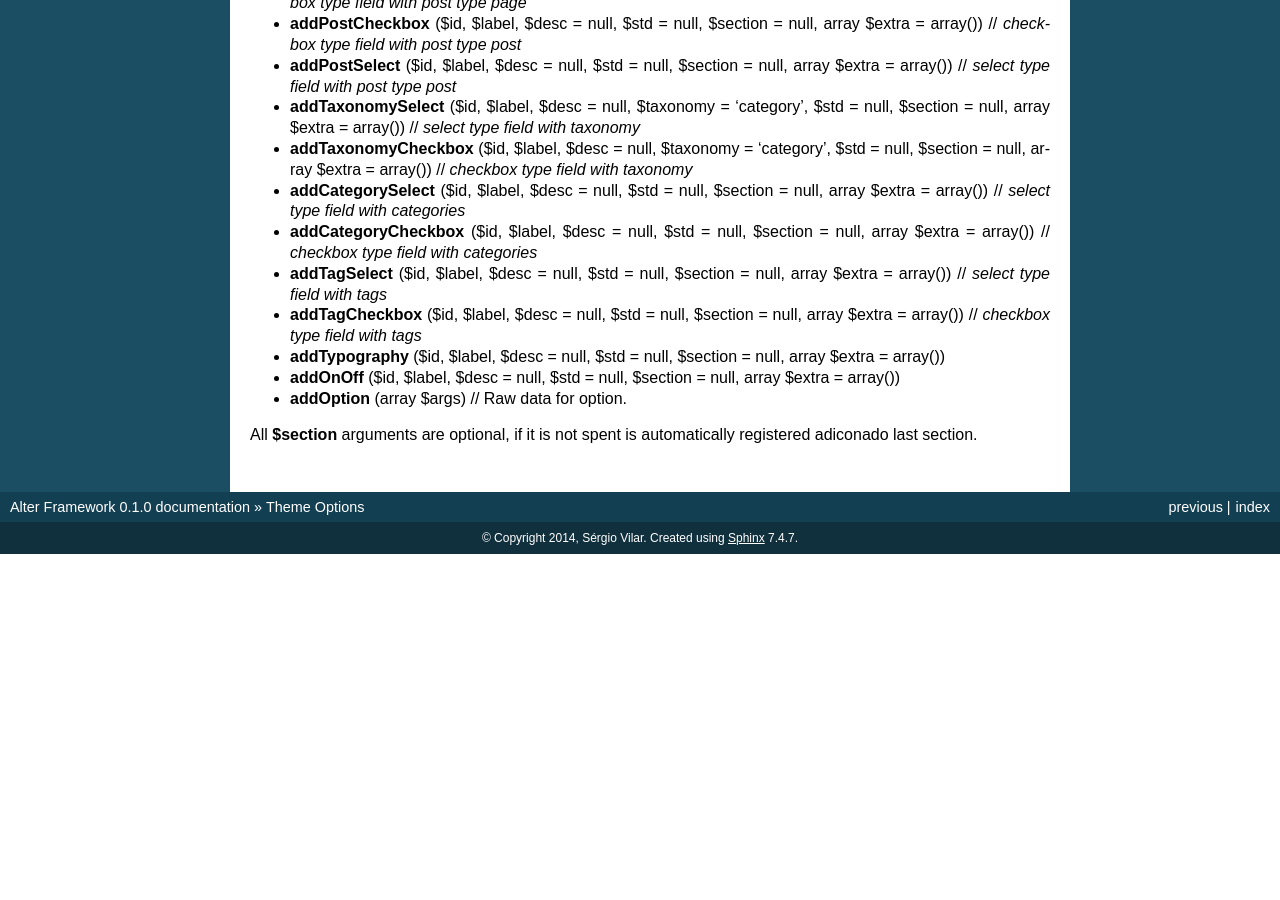
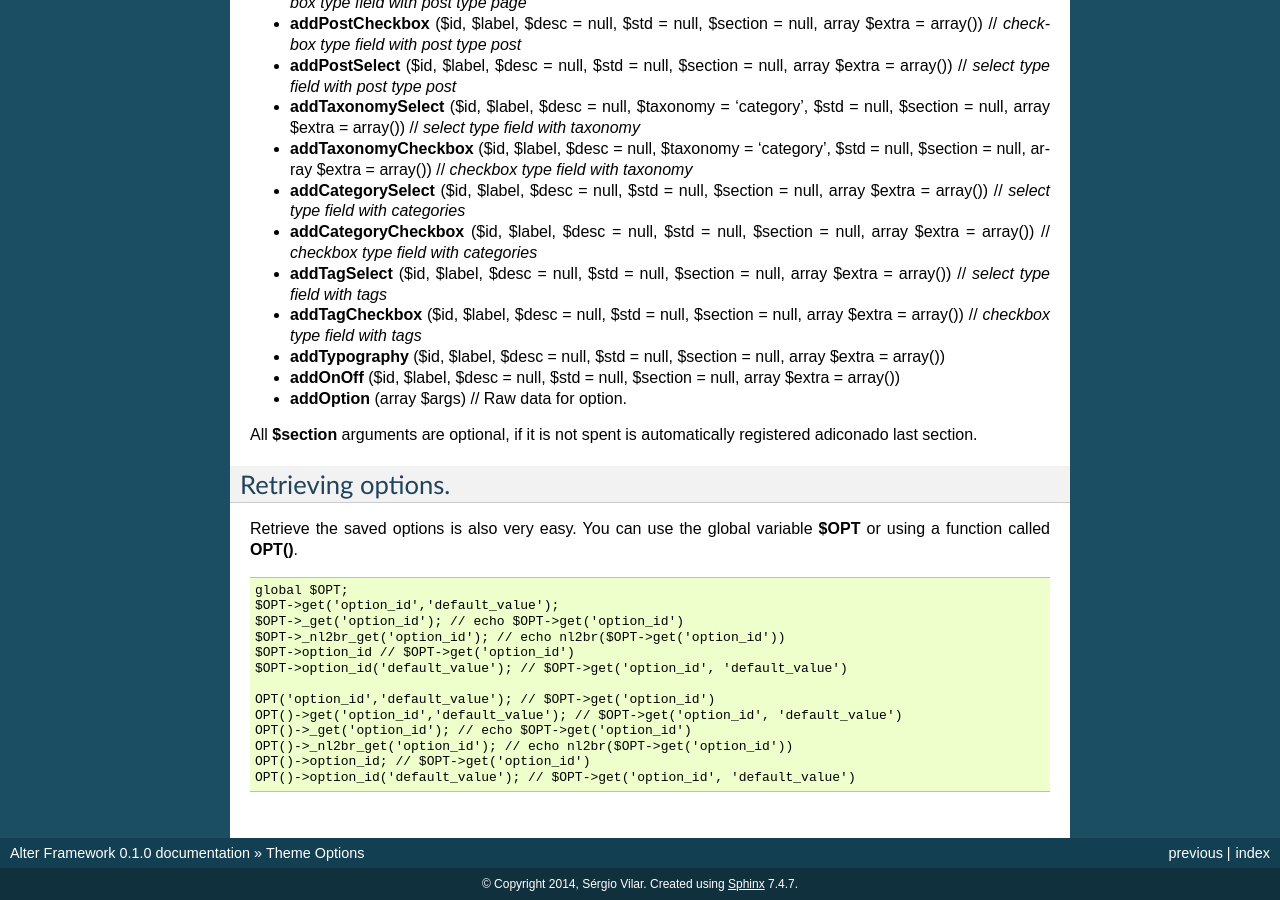
Before and after one commit to vinicius73/docs-1, a Sphinx documentation site: the page built from source/theme_options.rst, in a window 1280 px wide and 900 px high, scrolled down 1438 px. Built offline with Sphinx 7.4.7, drawn with Linux system fonts in a browser that asks for light colours; before the commit the page ends 1992 px from its top, so only the background shows below that.

Commit message:
Retrieving options

```diff
--- a/source/theme_options.rst
+++ b/source/theme_options.rst
@@ -85,6 +85,26 @@ Fields available.
 
 All **$section** arguments are optional, if it is not spent is automatically registered adiconado last section.
 
+Retrieving options.
+^^^^^^^^^^^^^^^^^^^
+Retrieve the saved options is also very easy.
+You can use the global variable **$OPT** or using a function called **OPT()**.
+
+.. code-block:: php
+
+	global $OPT;
+	$OPT->get('option_id','default_value');
+	$OPT->_get('option_id'); // echo $OPT->get('option_id')
+	$OPT->_nl2br_get('option_id'); // echo nl2br($OPT->get('option_id'))
+	$OPT->option_id // $OPT->get('option_id')
+	$OPT->option_id('default_value'); // $OPT->get('option_id', 'default_value')
+
+	OPT('option_id','default_value'); // $OPT->get('option_id')
+	OPT()->get('option_id','default_value'); // $OPT->get('option_id', 'default_value')
+	OPT()->_get('option_id'); // echo $OPT->get('option_id')
+	OPT()->_nl2br_get('option_id'); // echo nl2br($OPT->get('option_id'))
+	OPT()->option_id; // $OPT->get('option_id')
+	OPT()->option_id('default_value'); // $OPT->get('option_id', 'default_value')
 
 
 .. _option-tree: https://github.com/valendesigns/option-tree
```
